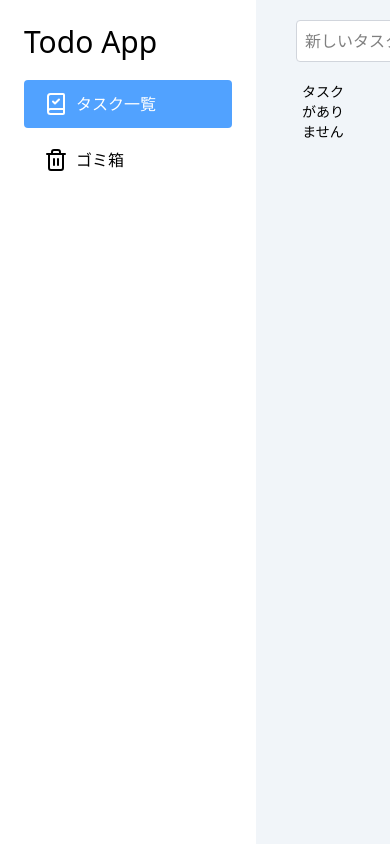
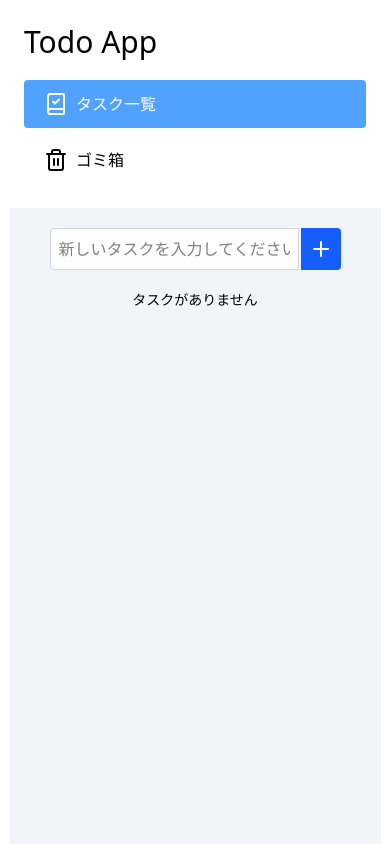
Before and after one commit to suzumasa96/my-todo-app, a React (Vite) app: page / in a window 390 px wide. Built offline with nearby package versions, Linux system fonts and the light colour scheme.

Commit message:
レスポンシブ機能を実装

```diff
--- a/src/components/AppLayout.jsx
+++ b/src/components/AppLayout.jsx
@@ -1,5 +1,5 @@
 import { cva } from 'class-variance-authority';
-import { Trash2, BookCheck } from 'lucide-react';
+import { Trash2, BookCheck, Menu } from 'lucide-react';
 import { Link, useLocation } from 'react-router-dom';
 
 // サイドメニューを定義
@@ -28,9 +28,11 @@ const linkVariants = cva("flex items-center gap-2 rounded px-5 py-3", {
 
 export function AppLayout({ children }) {
     const { pathname } = useLocation(); // 現在の URL パスを取得
+
     return (
-        <div className='flex min-h-screen'>
+        <div className='relative flex flex-col md:flex-row min-h-screen font-sans antialiased'>
             <div className='flex min-w-64 flex-col gap-5 p-6'>
+                {/* ヘッダー (モバイル表示のみ) */}
                 <h1 className='text-3xl'>Todo App</h1>
                 <nav>
                     <ul className='flex flex-col gap-2'>
```
